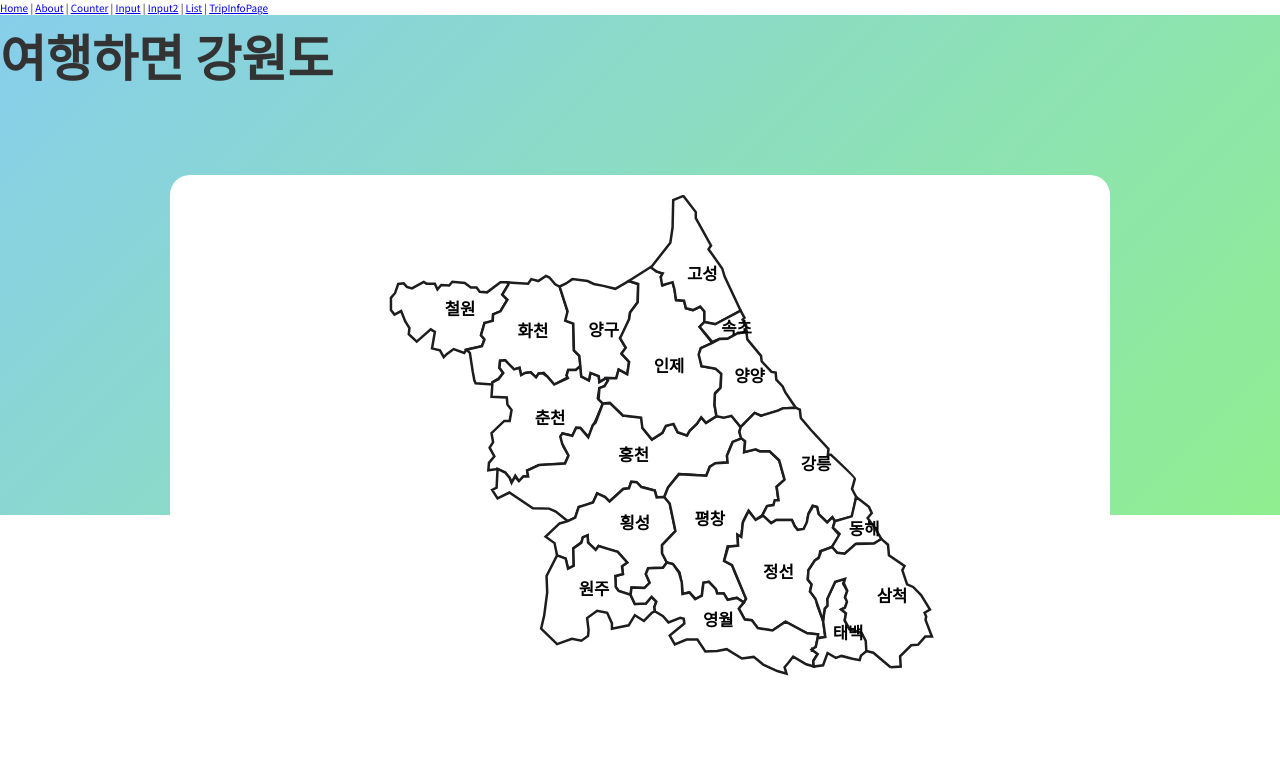
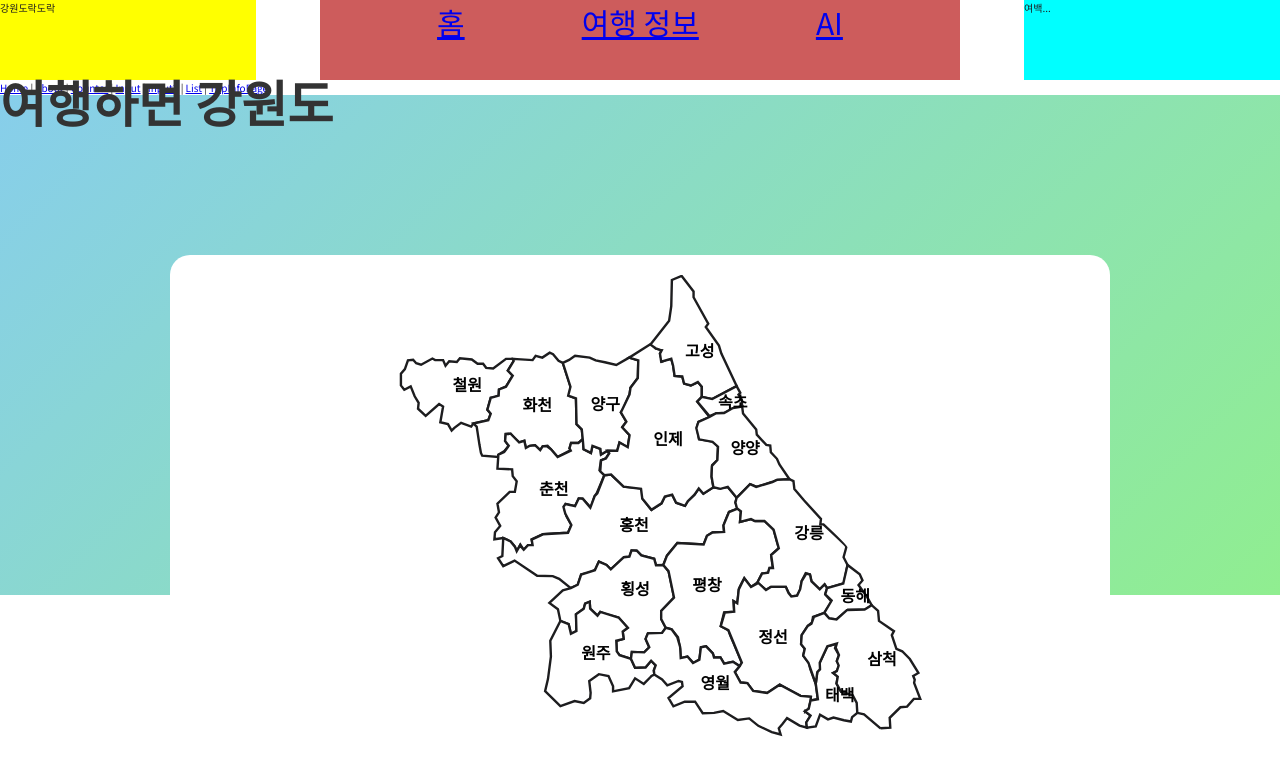
Before and after one commit to TeamGaston/DoRock, a React (Create React App) app: page /counter in a window 1280 px wide. Shown: the top 774 px of the page. Built offline with nearby package versions, Linux system fonts and the light colour scheme.

Commit message:
Navigator & update index.css

```diff
--- a/src/App.js
+++ b/src/App.js
@@ -7,13 +7,12 @@ import Input from "./pages/Input";
 import Input2 from "./pages/Input2";
 import List from "./pages/List";
 import TripInfoPage from "./pages/TripInfoPage";
+import Navigator from "./pages/Navigator";
 
 function App() {
   return (
     <div className="App">
-      <nav>
-        <Link to="/">Home</Link> | <Link to="/about">About</Link> | <Link to="/counter">Counter</Link> | <Link to="/input">Input</Link> | <Link to="/input2">Input2</Link> | <Link to="/list">List</Link> | <Link to="/TripInfoPage">TripInfoPage</Link>
-      </nav>
+      <Navigator />
       <Routes>
         <Route path="/" element={<Home/>}/>
         <Route path="/about" element={<About/>}/>
--- /dev/null
+++ b/src/css/Navigator.module.css
@@ -0,0 +1,40 @@
+.navigator {
+    display: flex;
+    width: 100%;
+    height: 8rem;
+    justify-content: space-between;
+}
+
+.logoArea {
+    width: 20%;
+    height: 100%;
+    background-color: yellow;
+}
+
+.navBar {
+    width: 50%;
+    height: 100%;
+    background-color: indianred;
+}
+
+.menuElement {
+    width: 100%;
+    height: 100%;
+    display: flex;
+    justify-content: space-evenly;
+    font-size: 3rem;
+    list-style-type: none;
+    text-align: center;
+
+    text-decoration: none;
+}
+
+.menuElement li {
+    text-decoration: none;
+}
+
+.buttonArea {
+    width: 20%;
+    height: 100%;
+    background-color: aqua;
+}
--- a/src/index.css
+++ b/src/index.css
@@ -1,6 +1,11 @@
 :root{
   font-size:10px;
   color: #1D1D1F;
+}
+
+* {
+  margin: 0; padding: 0;
+  box-sizing: border-box;
 }
 
 body {
--- a/src/pages/Counter.js
+++ b/src/pages/Counter.js
@@ -18,7 +18,7 @@ function GangwonMap() {
     }
 
     const svgStyle = (region) => ({
-        fill: hovoredRegion === region ? "#000000" : "#ffffff",
+        fill: hovoredRegion === region ? "#87CEEB" : "#ffffff",
         stroke: "#1D1D1F",
         strokeWidth: 1.5,
         transition: ".3s",
@@ -35,7 +35,7 @@ function GangwonMap() {
     return (
         <div style={{background: "linear-gradient(135deg, #87CEEB, #90EE90)",
             width: "100vw", height: "50rem", position: "relative"}}>
-            <h1 style={{position: "absolute", fontSize: "5rem", top: "0"}}>여행하면 강원도</h1>
+            <h1 style={{position: "absolute", fontSize: "5rem", top: "0", height: "5rem"}}>여행하면 강원도</h1>
             <div style={{ width: "94rem", height: "50rem", position: "absolute",
                 background: "white", top: "20vh", left: `calc( 50% - 47rem )`, borderRadius: "2rem"}}>
                 <svg style={{ width: "100%", height: "100%", paddingTop: "2rem", fontWeight: "900"}} viewBox="0 0 300 300">
--- /dev/null
+++ b/src/pages/Navigator.js
@@ -0,0 +1,32 @@
+import React from "react";
+import { Link } from "react-router-dom";
+import styles from "../css/Navigator.module.css";
+
+function Navigator() {
+    return (
+        <>
+        <div className={styles.navigator}>
+            <section className={styles.logoArea}>강원도락도락</section>
+            <nav className={styles.navBar}>
+                <ul className={styles.menuElement}>
+                    <li>
+                        <Link to="/">홈</Link>
+                    </li>
+                    <li>
+                        <Link to="/tripInfo">여행 정보</Link>
+                    </li>
+                    <li>
+                    <Link to="/aiPlanner">AI</Link>
+                    </li>
+                </ul>
+
+            </nav>
+            <section className={styles.buttonArea}>여백...</section>
+
+        </div>
+        <Link to="/">Home</Link> | <Link to="/about">About</Link> | <Link to="/counter">Counter</Link> | <Link to="/input">Input</Link> | <Link to="/input2">Input2</Link> | <Link to="/list">List</Link> | <Link to="/TripInfoPage">TripInfoPage</Link>
+        </>
+    )
+}
+
+export default Navigator;
```
